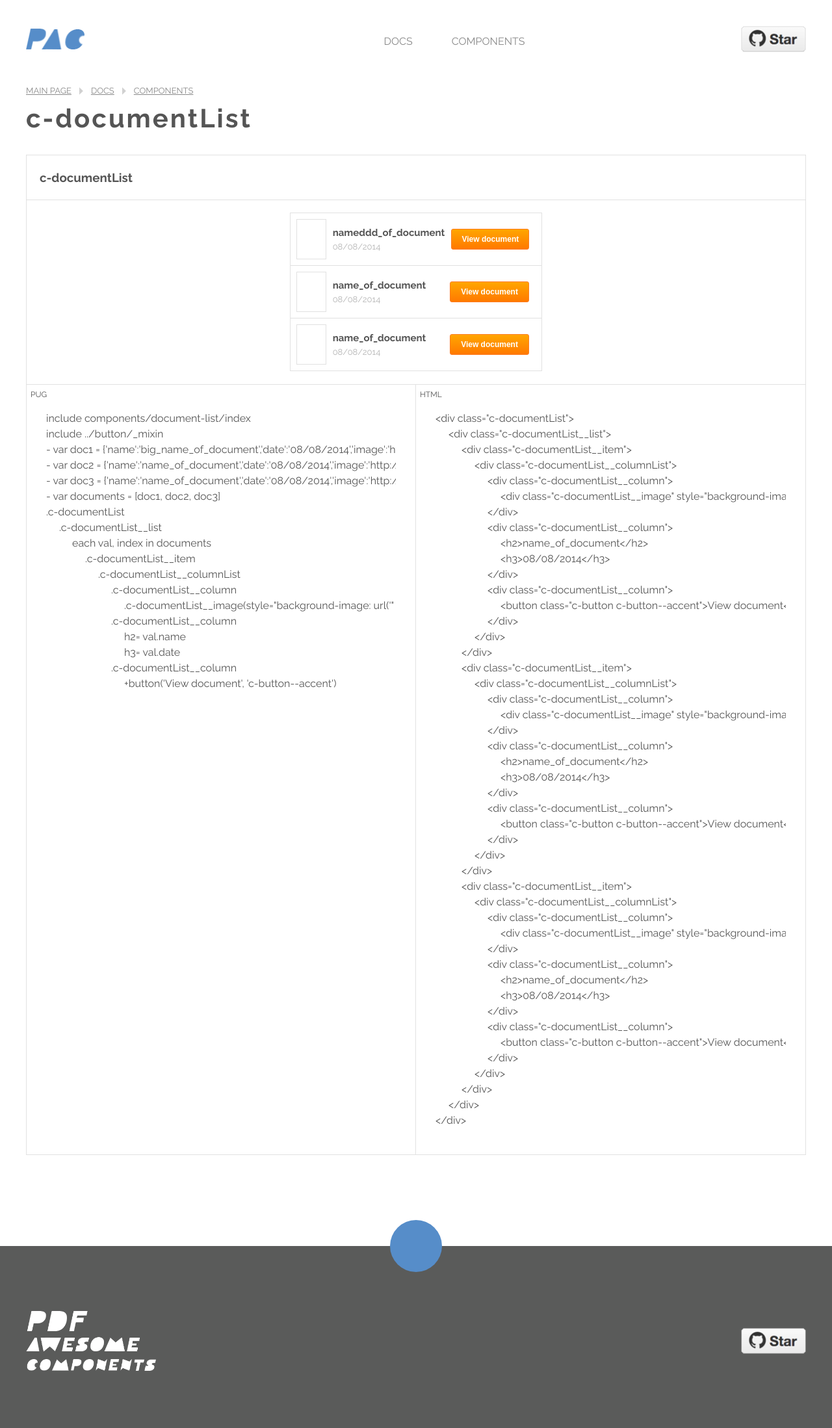
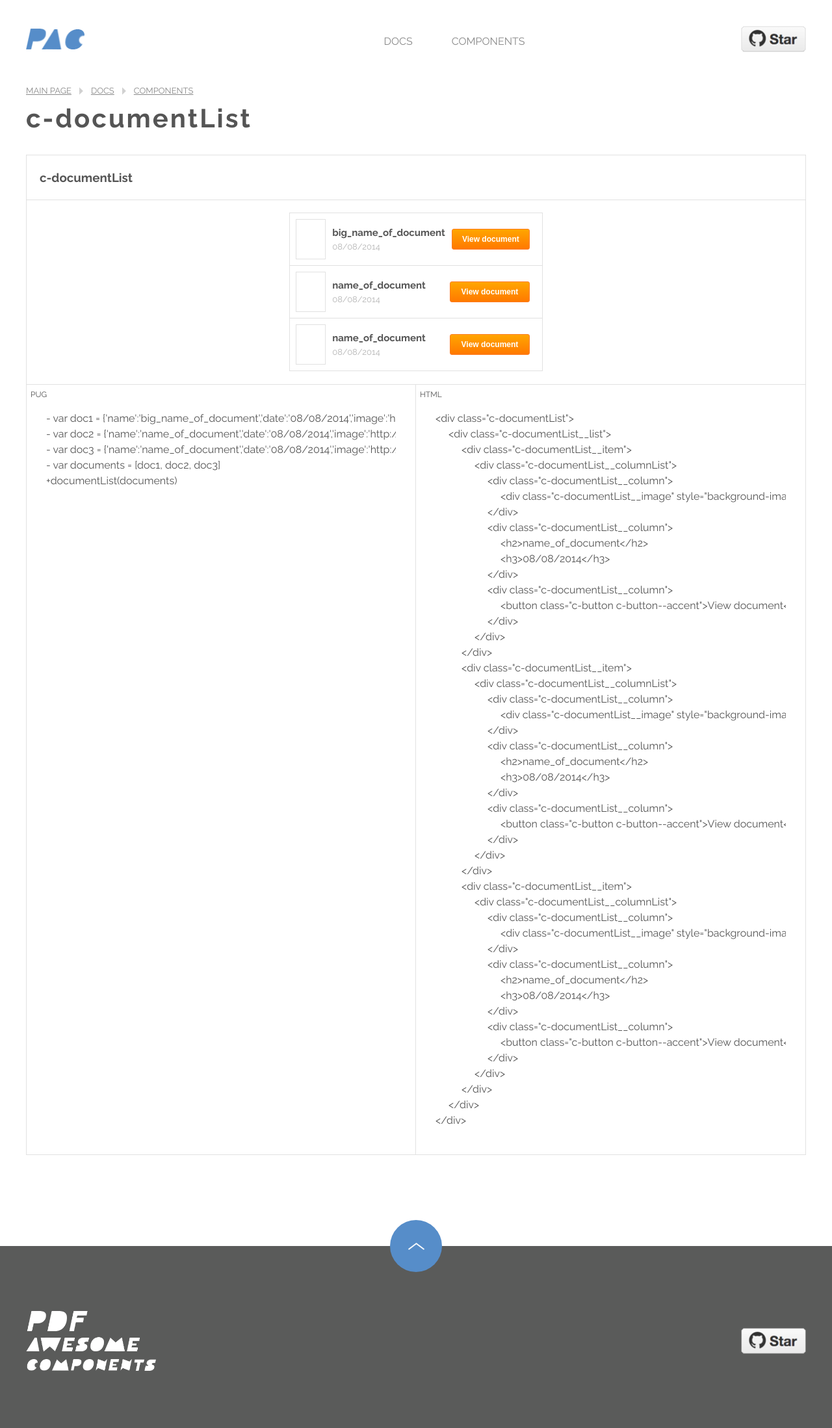
Before and after one commit to y4t6-zz/pdf-awesome-components, a Node project: template dev/component-documentList.pug in a window 1280 px wide. Shown: the top 2197 px of the page at 65% size. Run offline with Node 20 templates, Linux system fonts and the light colour scheme; the template is opened without the code that fills it, so the values that code supplies are empty; style sheets or scripts are compiled from the project's sources; some libraries are stand-ins or nearby versions.

Commit message:
Fix docs

```diff
--- a/dev/component-documentList.pug
+++ b/dev/component-documentList.pug
@@ -5,6 +5,7 @@ include components/button/_mixin
 include components/footer/_mixin
 include components/ul/_mixin
 include components/component-preview/_mixin
+include components/document-list/_mixin
 
 block head_end
   link(rel="stylesheet" href="/css/style.css")
@@ -33,30 +34,21 @@ block content
             h3.c-comp__header.
              c-documentList
           .c-comp__borderedItem
-            include components/document-list/index
+            - var doc1 = {'name':'big_name_of_document','date':'08/08/2014','image':'http://via.placeholder.com/46x62'}
+            - var doc2 = {'name':'name_of_document','date':'08/08/2014','image':'http://via.placeholder.com/46x62'}
+            - var doc3 = {'name':'name_of_document','date':'08/08/2014','image':'http://via.placeholder.com/46x62'}
+            - var documents = [doc1, doc2, doc3]
+            +documentList(documents)
           .c-comp__borderedItem
             .c-comp__codeItemList
               .c-comp__codeItem
                 .c-comp__codeLang PUG
                 .c-comp__code
-                  div= 'include components/document-list/index'
-                  div= 'include ../button/_mixin'
                   div= "- var doc1 = {'name':'big_name_of_document','date':'08/08/2014','image':'http://via.placeholder.com/46x62'}"
                   div= "- var doc2 = {'name':'name_of_document','date':'08/08/2014','image':'http://via.placeholder.com/46x62'}"
                   div= "- var doc3 = {'name':'name_of_document','date':'08/08/2014','image':'http://via.placeholder.com/46x62'}"
                   div= "- var documents = [doc1, doc2, doc3]"
-                  div= '.c-documentList'
-                  .c-comp__codeLine.c-comp__codeLine--p1= '.c-documentList__list'
-                  .c-comp__codeLine.c-comp__codeLine--p2= 'each val, index in documents'
-                  .c-comp__codeLine.c-comp__codeLine--p3= '.c-documentList__item'
-                  .c-comp__codeLine.c-comp__codeLine--p4= '.c-documentList__columnList'
-                  .c-comp__codeLine.c-comp__codeLine--p5= '.c-documentList__column'
-                  .c-comp__codeLine.c-comp__codeLine--p6= '.c-documentList__image(style="background-image: url(\'" + val.image + "\')")'
-                  .c-comp__codeLine.c-comp__codeLine--p5= '.c-documentList__column'
-                  .c-comp__codeLine.c-comp__codeLine--p6= 'h2= val.name'
-                  .c-comp__codeLine.c-comp__codeLine--p6= 'h3= val.date'
-                  .c-comp__codeLine.c-comp__codeLine--p5= '.c-documentList__column'
-                  .c-comp__codeLine.c-comp__codeLine--p6= "+button('View document', 'c-button--accent')"
+                  div= '+documentList(documents)'
 
               .c-comp__codeItem
                 .c-comp__codeLang HTML
--- a/dev/components/button/style.scss
+++ b/dev/components/button/style.scss
@@ -12,7 +12,10 @@
   color: #3B3B3B;
   height: 32px;
   min-width: 120px;
-  display: block;
+  display: inline-block;
+  text-decoration: none;
+  text-align: center;
+  width: fit-content;
   &--default {
     &.c-button {
       &--hover, &:hover {
@@ -64,6 +67,7 @@
     padding-right: 20px;
     min-width: 315px;
     height: 60px;
+    line-height: 58px;
     border-radius: 6px;
     font-size: 18px;
     letter-spacing: 2px;
--- a/dev/components/github-star/_mixin.pug
+++ b/dev/components/github-star/_mixin.pug
@@ -5,5 +5,5 @@ mixin githubStar(extra_classes)
   else
       - var classes = default_classes
 
-  a(class=classes, href='www.github.com')
+  a(class=classes, href='https://github.com/y4t6/pdf-awesome-components')
     img(src='/img/design/github-star.png')
--- a/dev/components/go-top-button/style.scss
+++ b/dev/components/go-top-button/style.scss
@@ -6,4 +6,7 @@
   height: 80px;
   border-radius: 80px;
   display: block;
+  background-image: url('/img/design/arrow-top.png');
+  background-repeat: no-repeat;
+  background-position: center;
 }
--- a/dev/components/hero/_mixin.pug
+++ b/dev/components/hero/_mixin.pug
@@ -7,6 +7,6 @@ mixin hero()
         .c-hero__column
           .c-hero__logo
             .c-hero__logoImg(style="background-image: url('/img/design/logo-white.png')")
-          +button('DOWNLOAD SOURCE', 'c-button--hero')
-          a(class='c-hero__githubLink' href='github.com') SEE ON GITHUB
+          a(class='c-button c-button--hero', href='https://github.com/y4t6/pdf-awesome-components/archive/master.zip') DOWNLOAD SOURCE
+          a(class='c-hero__githubLink' href='https://github.com/y4t6/pdf-awesome-components') SEE ON GITHUB
         .c-hero__column(style="background-image: url('/img/content/ipad-hero.png')")
--- a/dev/components/hero/style.scss
+++ b/dev/components/hero/style.scss
@@ -11,6 +11,8 @@
       padding-top: 46px;
       padding-bottom: 150px;
       padding-right: 160px;
+      display: flex;
+      flex-direction: column;
     }
     &:nth-child(2) {
       flex-grow: 10;
--- a/dev/docs.pug
+++ b/dev/docs.pug
@@ -26,7 +26,8 @@ block content
           .c-doc__itemList
             .c-doc__item
               h2= 'How to install'
-              p= 'git clone some/repo'
+              p= 'git clone https://github.com/y4t6/pdf-awesome-components.git'
+              p= 'cd pdf-awesome-components'
               p= 'npm i'
               p= 'gulp'
 
--- a/dev/index.pug
+++ b/dev/index.pug
@@ -29,7 +29,7 @@ block content
       .c-block__columnList
         .c-block__column
           .c-block__awesomeDocNavWrap
-            +button('SEE COMPONENTS', 'c-button--hero c-button--mainColor')
+            a(class='c-button c-button--hero c-button--mainColor', href='/components.html') SEE COMPONENTS
             p.
               Or choose them from list:
             nav
--- a/dev/sass/includes/_base.scss
+++ b/dev/sass/includes/_base.scss
@@ -14,7 +14,6 @@ body {
   margin: 0;
 }
 
-
 /* ------ Normalize ----- */
 
 *,
```
Also changed, not shown: dev/img/design/arrow-top.png (added).
